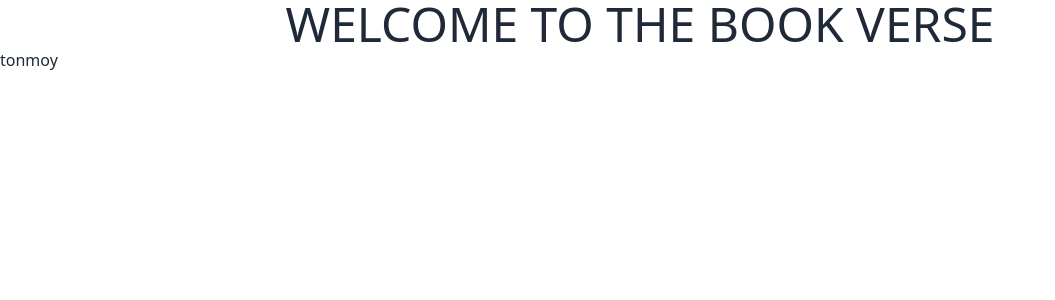
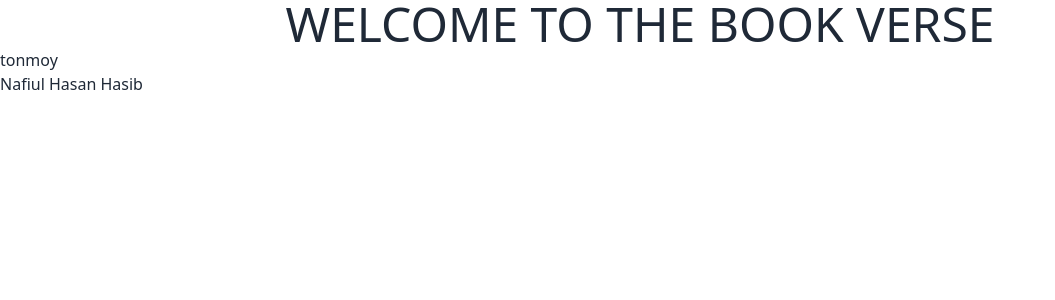
Before and after one commit to abdulahaddf/book-verse-client, a React (Vite) app: page / in a window 1280 px wide. Shown: the top 300 px of the page, without its empty margins (0-1055 px from the left). Built offline with nearby package versions, Linux system fonts and the light colour scheme.

Commit message:
nhhasib name

```diff
--- a/src/pages/home/home/Home.jsx
+++ b/src/pages/home/home/Home.jsx
@@ -9,6 +9,7 @@ const Home = () => {
 
 
             <h1>tonmoy</h1>
+            <h1>Nafiul Hasan Hasib</h1>
         </div>
     );
 };
```
